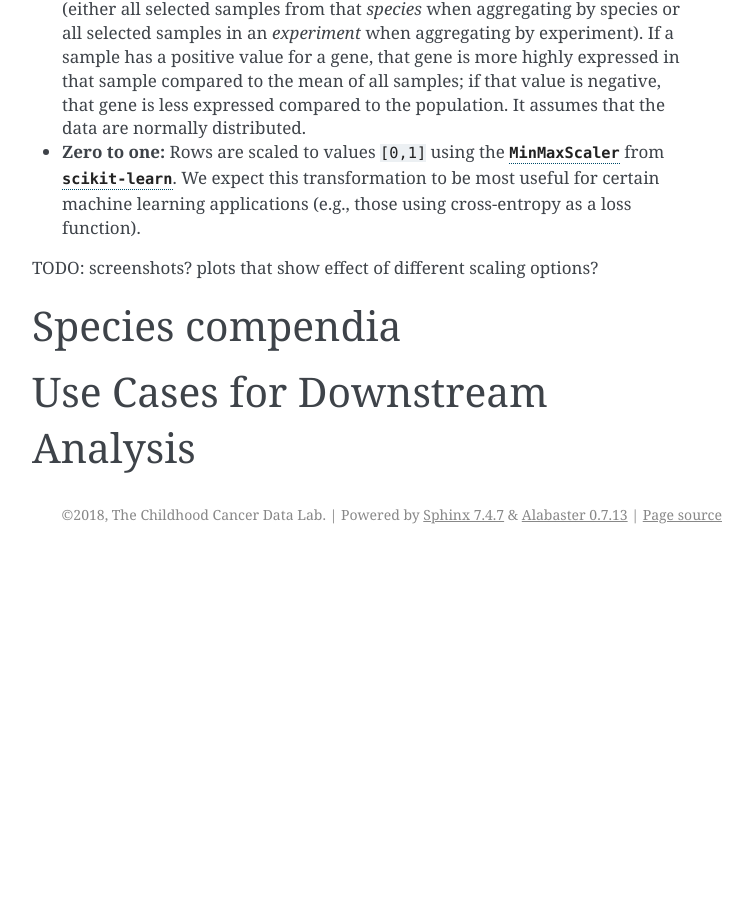
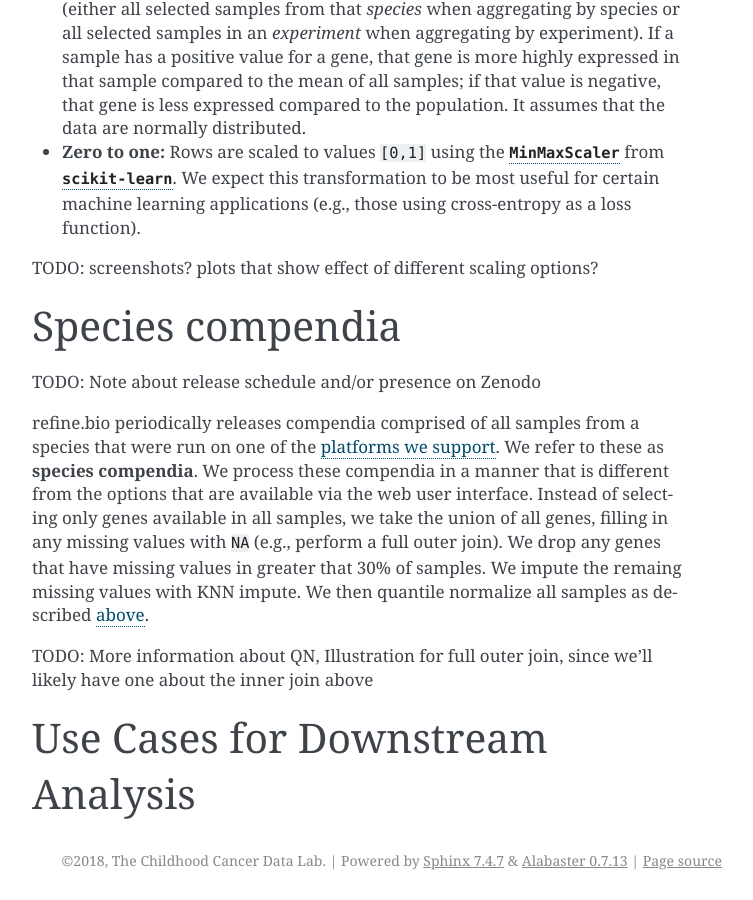
Before and after one commit to AlexsLemonade/refinebio-docs, a Sphinx documentation site: the page built from docs/main_text.md, in a window 1280 px wide and 900 px high, scrolled down 7239 px. Shown: the whole window, without its empty margins (388-1141 px from the left). Built offline with Sphinx 7.4.7, drawn with Linux system fonts in a browser that asks for light colours; before the commit the page ends 7793 px from its top, so only the background shows below that.

Commit message:
Add initial draft of species compendia section

```diff
--- a/docs/main_text.md
+++ b/docs/main_text.md
@@ -214,5 +214,17 @@
 
 # Species compendia
 
+TODO: Note about release schedule and/or presence on Zenodo
+
+refine.bio periodically releases compendia comprised of all samples from a species that were run on one of the [platforms we support](##types-of-data).
+We refer to these as **species compendia**.
+We process these compendia in a manner that is different from the options that are available via the web user interface.
+Instead of selecting only genes available in all samples, we take the union of all genes, filling in any missing values with `NA` (e.g., perform a full outer join).
+We drop any genes that have missing values in greater that 30% of samples.
+We impute the remaing missing values with KNN impute.
+We then quantile normalize all samples as described [above](###gene-transformations).
+
+TODO: More information about QN, Illustration for full outer join, since we'll likely have one about the inner join above
+
 
 # Use Cases for Downstream Analysis
```
